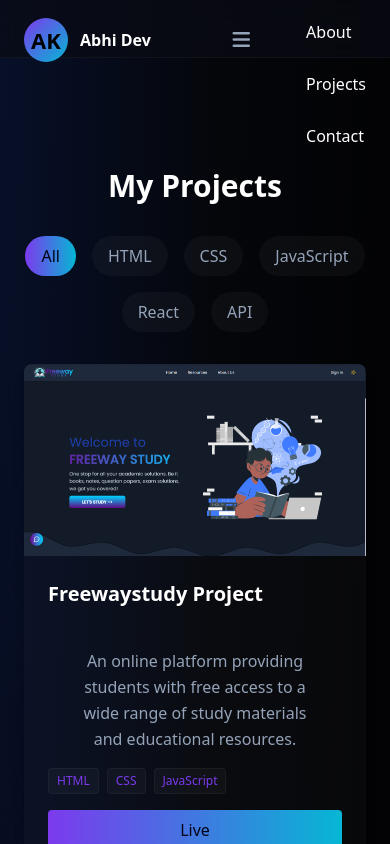
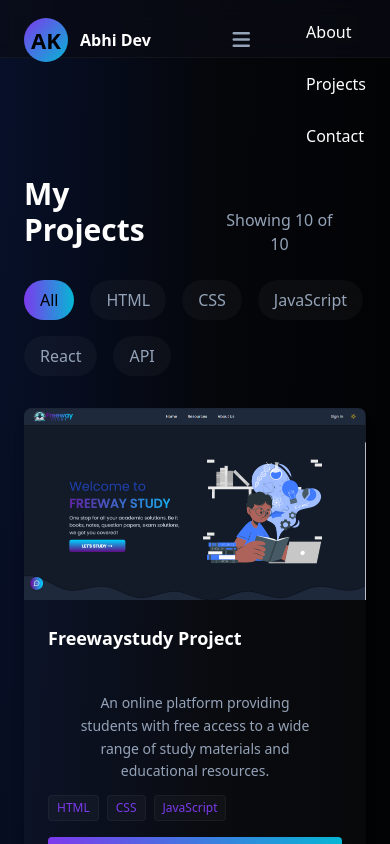
Before and after one commit to Abhishekk3107/My-Portfolio, a React (Vite) app: page /projects in a window 390 px wide. Shown: the top 844 px of the page. Built offline with nearby package versions, Linux system fonts and the light colour scheme.

Commit message:
Make Projects grid responsive and add count header
cgen-40799d0d47564713b31b2f68f283e00a

```diff
--- a/src/components/Projects.jsx
+++ b/src/components/Projects.jsx
@@ -17,29 +17,33 @@ export default function Projects({ data }) {
   return (
     <section id="projects" className="py-20 bg-transparent">
       <div className="container mx-auto px-6">
-        <h2 className="text-3xl md:text-4xl font-bold text-center mb-8 text-white">My Projects</h2>
-        <div className="flex flex-wrap justify-center gap-4 mb-8">
-          <button onClick={() => setFilter('all')} className={`px-4 py-2 rounded-full ${filter==='all'?'bg-accent text-primary':'bg-[rgba(255,255,255,0.03)] text-muted'}`}>All</button>
+        <div className="flex items-center justify-between mb-6">
+          <h2 className="text-3xl md:text-4xl font-bold text-white">My Projects</h2>
+          <p className="text-muted">Showing {filtered.length} of {data.projects.length}</p>
+        </div>
+
+        <div className="flex flex-wrap justify-start gap-4 mb-8">
+          <button onClick={() => setFilter('all')} className={`px-4 py-2 rounded-full ${filter==='all'?'bg-accent text-black':'bg-[rgba(255,255,255,0.03)] text-muted'}`}>All</button>
           {techs.map(t => (
-            <button key={t} onClick={() => setFilter(t)} className={`px-4 py-2 rounded-full ${filter===t?'bg-accent text-primary':'bg-[rgba(255,255,255,0.03)] text-muted'}`}>{t}</button>
+            <button key={t} onClick={() => setFilter(t)} className={`px-4 py-2 rounded-full ${filter===t?'bg-accent text-black':'bg-[rgba(255,255,255,0.03)] text-muted'}`}>{t}</button>
           ))}
         </div>
 
-        <div id="projects-grid" className="grid md:grid-cols-2 lg:grid-cols-3 gap-8">
+        <div id="projects-grid" className="grid grid-cols-1 sm:grid-cols-2 lg:grid-cols-3 gap-8">
           {filtered.map((project, idx) => (
-            <article key={project.title} className="project-card bg-[rgba(255,255,255,0.02)] rounded-lg overflow-hidden shadow-lg transition-all duration-300" style={{animationDelay: `${idx*0.1}s`}}>
+            <article key={project.title} className="project-card bg-[rgba(255,255,255,0.02)] rounded-lg overflow-hidden shadow-lg transition-all duration-300 hover:translate-y-[-6px]" style={{animationDelay: `${idx*0.05}s`}}>
               <div className="w-full h-48 bg-[rgba(255,255,255,0.02)]">
-                <img src={project.image} alt={project.title} className="w-full h-full object-cover" onError={(e)=>{e.currentTarget.style.display='none'}} />
+                <img src={project.image} alt={project.title} className="w-full h-full object-cover" onError={(e)=>{e.currentTarget.src='/images/placeholder.png'}} />
               </div>
               <div className="p-6">
-                <h3 className="text-xl font-semibold mb-3 text-white">{project.title}</h3>
-                <p className="text-muted mb-4 leading-relaxed">{project.description}</p>
+                <h3 className="text-lg md:text-xl font-semibold mb-2 text-white">{project.title}</h3>
+                <p className="text-muted mb-3 text-sm md:text-base leading-relaxed">{project.description}</p>
                 <div className="flex flex-wrap gap-2 mb-4">
                   {project.technologies.map(tech => <span key={tech} className="px-2 py-1 bg-[rgba(255,255,255,0.03)] text-accent text-xs rounded border border-[rgba(255,255,255,0.04)]">{tech}</span>)}
                 </div>
-                <div className="flex gap-3">
+                <div className="flex flex-col sm:flex-row gap-3">
                   {project.githubUrl && <a href={project.githubUrl} target="_blank" rel="noreferrer" className="flex-1 bg-[rgba(255,255,255,0.04)] text-accent border border-[rgba(255,255,255,0.06)] px-4 py-2 rounded text-center">Code</a>}
-                  <a href={project.liveUrl} target="_blank" rel="noreferrer" className="flex-1 bg-accent text-primary px-4 py-2 rounded text-center">Live</a>
+                  <a href={project.liveUrl} target="_blank" rel="noreferrer" className="flex-1 bg-accent text-black px-4 py-2 rounded text-center">Live</a>
                 </div>
               </div>
             </article>
```
